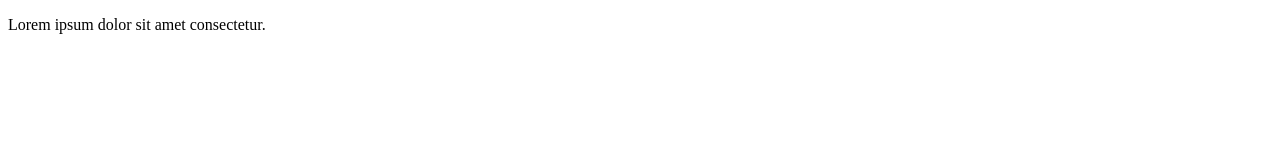
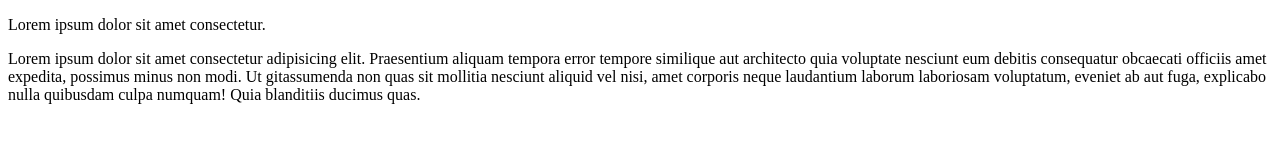
Before and after one commit to ace724/Amile., a plain HTML site: page index.html in a window 1280 px wide. Drawn offline with Linux system fonts and the light colour scheme.

Commit message:
ui updated

```diff
--- a/index.html
+++ b/index.html
@@ -8,6 +8,7 @@
 <body>
 
     <p>Lorem ipsum dolor sit amet consectetur.</p>
-
+    <p>Lorem ipsum dolor sit amet consectetur adipisicing elit. Praesentium aliquam tempora error tempore similique aut architecto quia voluptate nesciunt eum debitis consequatur obcaecati officiis amet expedita, possimus minus non modi.
+    Ut gitassumenda non quas sit mollitia nesciunt aliquid vel nisi, amet corporis neque laudantium laborum laboriosam voluptatum, eveniet ab aut fuga, explicabo nulla quibusdam culpa numquam! Quia blanditiis ducimus quas.</p>
 </body>
 </html>
```
